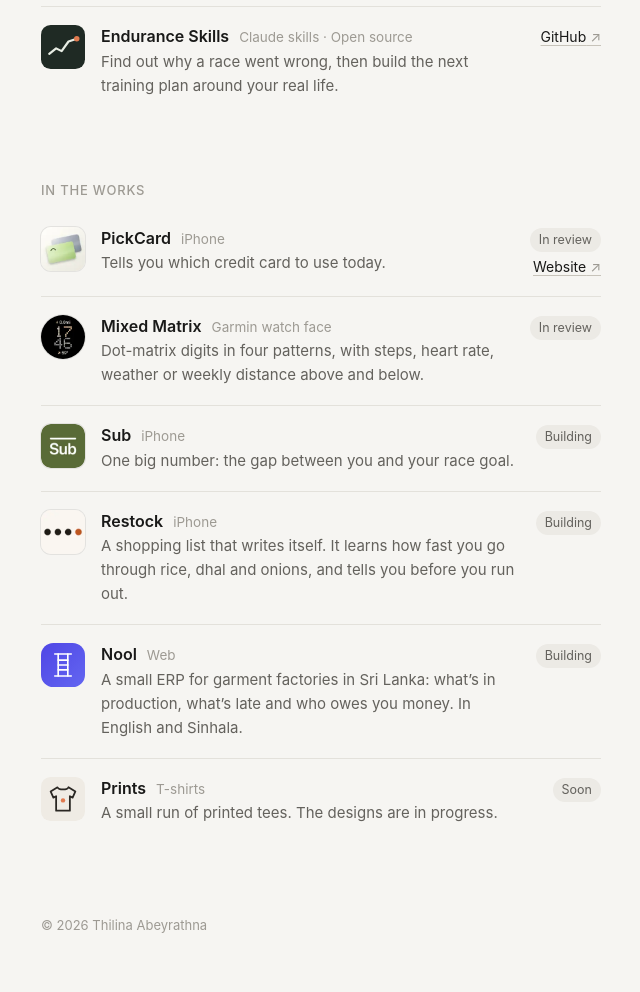
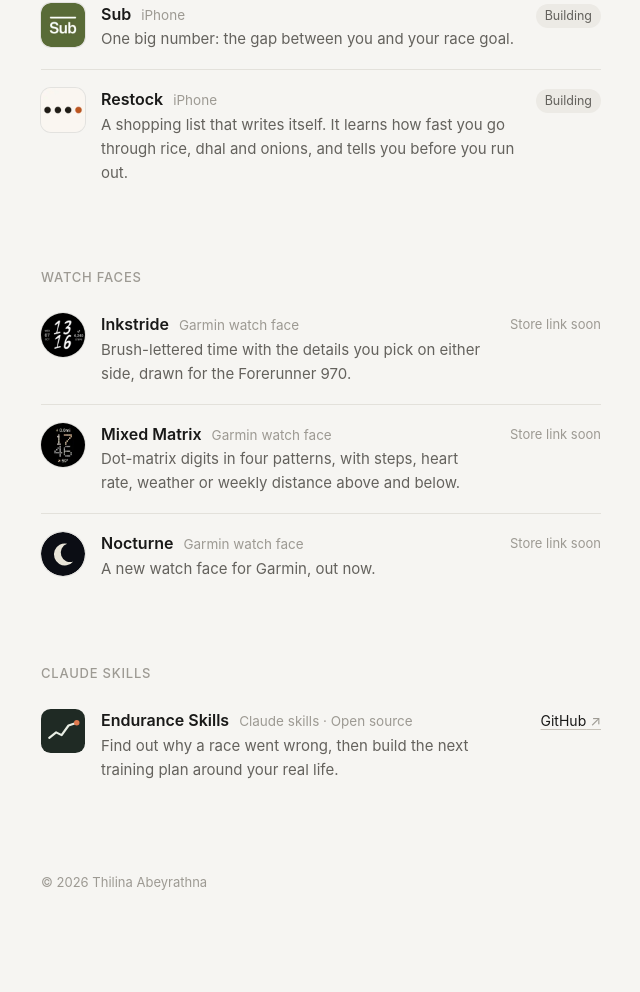
Before and after one commit to thilinaa/hello-world, a plain HTML site: page index.html in a window 1280 px wide. Shown: the part 1008-2000 px from the top of the page, without its empty margins (319-959 px from the left). After the commit the page ends 1957 px from the top, so only its background shows below. Drawn offline with Linux system fonts and the light colour scheme.

Commit message:
Group work into apps, watch faces and Claude skills
PickCard is now on the App Store, and Mixed Matrix and the new Nocturne
watch face are out, so the "Out now / In the works" split goes. Nool and
Prints come off the page. Nocturne uses a placeholder icon and line until
its preview and description are added.

Co-Authored-By: Claude Opus 5.5 <noreply@anthropic.com>
Claude-Session: https://claude.ai/code/session_01Uu79mcuzhYxCjdyGzjJMJn

```diff
--- a/index.html
+++ b/index.html
@@ -37,8 +37,8 @@
     <p>I’m Thilina. By day I design software systems. In my own time I build small apps for the things in my own life: running, home and work. Most of what’s here started as a problem I had myself. I like software that does one job well, keeps your data on your device, and gets out of the way.</p>
   </section>
 
-  <section aria-labelledby="out-now">
-    <h2 id="out-now">Out now</h2>
+  <section aria-labelledby="apps">
+    <h2 id="apps">Apps</h2>
     <ul class="work">
       <li>
         <img class="icon app" src="/assets/icons/patternwise.webp" width="44" height="44" alt="">
@@ -57,12 +57,12 @@
         <p class="go"><a href="https://apps.apple.com/app/id6787955860">App Store</a><a href="https://sweetregret.vercel.app/">Website</a></p>
       </li>
       <li>
-        <img class="icon round" src="/assets/icons/inkstride.webp" width="44" height="44" alt="">
+        <img class="icon app" src="/assets/icons/pickcard.webp" width="44" height="44" alt="">
         <div class="what">
-          <h3>Inkstride <span>Garmin watch face</span></h3>
-          <p>Brush-lettered time with the details you pick on either side, drawn for the Forerunner 970.</p>
+          <h3>PickCard <span>iPhone</span></h3>
+          <p>Tells you which credit card to use today.</p>
         </div>
-        <p class="go"><span class="later">Store link soon</span></p>
+        <p class="go"><a href="https://apps.apple.com/app/id6807846911">App Store</a><a href="https://pickcard-site.vercel.app/">Website</a></p>
       </li>
       <li>
         <img class="icon" src="/assets/icons/notchhud.webp" width="44" height="44" alt="">
@@ -71,36 +71,6 @@
           <p>Your coding agents around the notch: which Claude Code and Codex sessions need you, and how much quota is left.</p>
         </div>
         <p class="go"><a href="https://github.com/thilinaa/notch-agent-hud/releases/latest">Download</a><a href="https://github.com/thilinaa/notch-agent-hud">GitHub</a></p>
-      </li>
-      <li>
-        <img class="icon" src="/assets/icons/endurance-skills.svg" width="44" height="44" alt="">
-        <div class="what">
-          <h3>Endurance Skills <span>Claude skills · Open source</span></h3>
-          <p>Find out why a race went wrong, then build the next training plan around your real life.</p>
-        </div>
-        <p class="go"><a href="https://github.com/thilinaa/endurance-skills">GitHub</a></p>
-      </li>
-    </ul>
-  </section>
-
-  <section aria-labelledby="in-the-works">
-    <h2 id="in-the-works">In the works</h2>
-    <ul class="work">
-      <li>
-        <img class="icon app" src="/assets/icons/pickcard.webp" width="44" height="44" alt="">
-        <div class="what">
-          <h3>PickCard <span>iPhone</span></h3>
-          <p>Tells you which credit card to use today.</p>
-        </div>
-        <p class="go"><span class="tag">In review</span><a href="https://pickcard-site.vercel.app/">Website</a></p>
-      </li>
-      <li>
-        <img class="icon round" src="/assets/icons/mixed-matrix.webp" width="44" height="44" alt="">
-        <div class="what">
-          <h3>Mixed Matrix <span>Garmin watch face</span></h3>
-          <p>Dot-matrix digits in four patterns, with steps, heart rate, weather or weekly distance above and below.</p>
-        </div>
-        <p class="go"><span class="tag">In review</span></p>
       </li>
       <li>
         <img class="icon app" src="/assets/icons/sub.webp" width="44" height="44" alt="">
@@ -118,21 +88,49 @@
         </div>
         <p class="go"><span class="tag">Building</span></p>
       </li>
+    </ul>
+  </section>
+
+  <section aria-labelledby="watch-faces">
+    <h2 id="watch-faces">Watch faces</h2>
+    <ul class="work">
       <li>
-        <img class="icon" src="/assets/icons/nool.svg" width="44" height="44" alt="">
+        <img class="icon round" src="/assets/icons/inkstride.webp" width="44" height="44" alt="">
         <div class="what">
-          <h3>Nool <span>Web</span></h3>
-          <p>A small ERP for garment factories in Sri Lanka: what’s in production, what’s late and who owes you money. In English and Sinhala.</p>
+          <h3>Inkstride <span>Garmin watch face</span></h3>
+          <p>Brush-lettered time with the details you pick on either side, drawn for the Forerunner 970.</p>
         </div>
-        <p class="go"><span class="tag">Building</span></p>
+        <p class="go"><span class="later">Store link soon</span></p>
       </li>
       <li>
-        <img class="icon" src="/assets/icons/prints.svg" width="44" height="44" alt="">
+        <img class="icon round" src="/assets/icons/mixed-matrix.webp" width="44" height="44" alt="">
         <div class="what">
-          <h3>Prints <span>T-shirts</span></h3>
-          <p>A small run of printed tees. The designs are in progress.</p>
+          <h3>Mixed Matrix <span>Garmin watch face</span></h3>
+          <p>Dot-matrix digits in four patterns, with steps, heart rate, weather or weekly distance above and below.</p>
         </div>
-        <p class="go"><span class="tag">Soon</span></p>
+        <p class="go"><span class="later">Store link soon</span></p>
+      </li>
+      <li>
+        <img class="icon round" src="/assets/icons/nocturne.svg" width="44" height="44" alt="">
+        <div class="what">
+          <h3>Nocturne <span>Garmin watch face</span></h3>
+          <p>A new watch face for Garmin, out now.</p>
+        </div>
+        <p class="go"><span class="later">Store link soon</span></p>
+      </li>
+    </ul>
+  </section>
+
+  <section aria-labelledby="claude-skills">
+    <h2 id="claude-skills">Claude skills</h2>
+    <ul class="work">
+      <li>
+        <img class="icon" src="/assets/icons/endurance-skills.svg" width="44" height="44" alt="">
+        <div class="what">
+          <h3>Endurance Skills <span>Claude skills · Open source</span></h3>
+          <p>Find out why a race went wrong, then build the next training plan around your real life.</p>
+        </div>
+        <p class="go"><a href="https://github.com/thilinaa/endurance-skills">GitHub</a></p>
       </li>
     </ul>
   </section>
```
Also changed, not shown: assets/icons/nocturne.svg (added), 1 other file.
